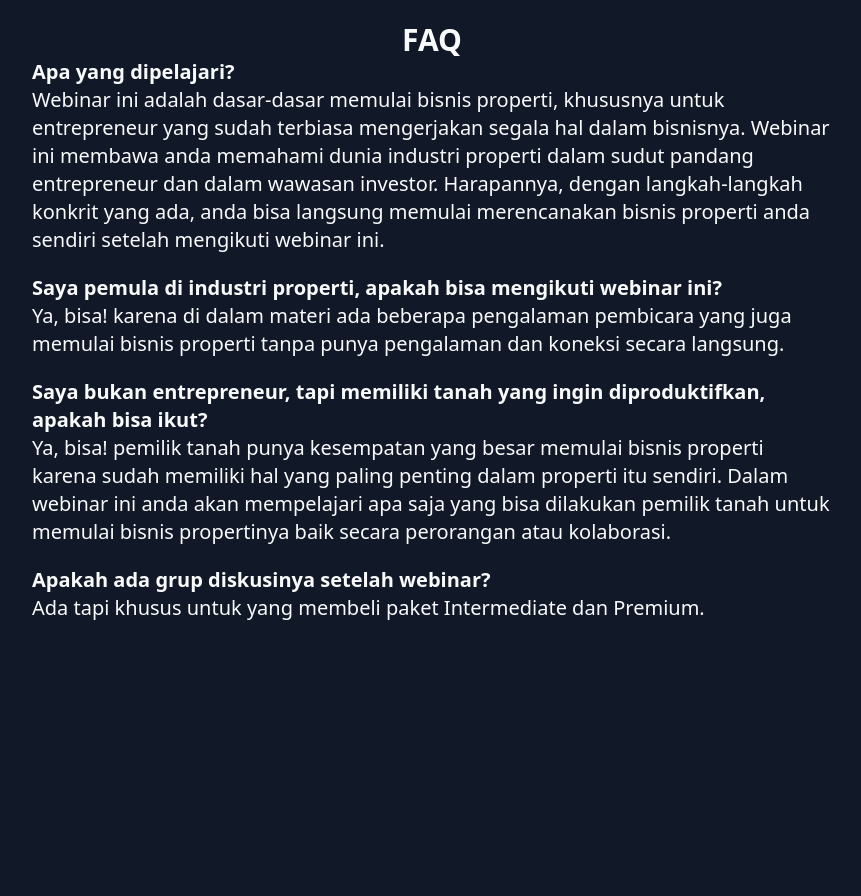
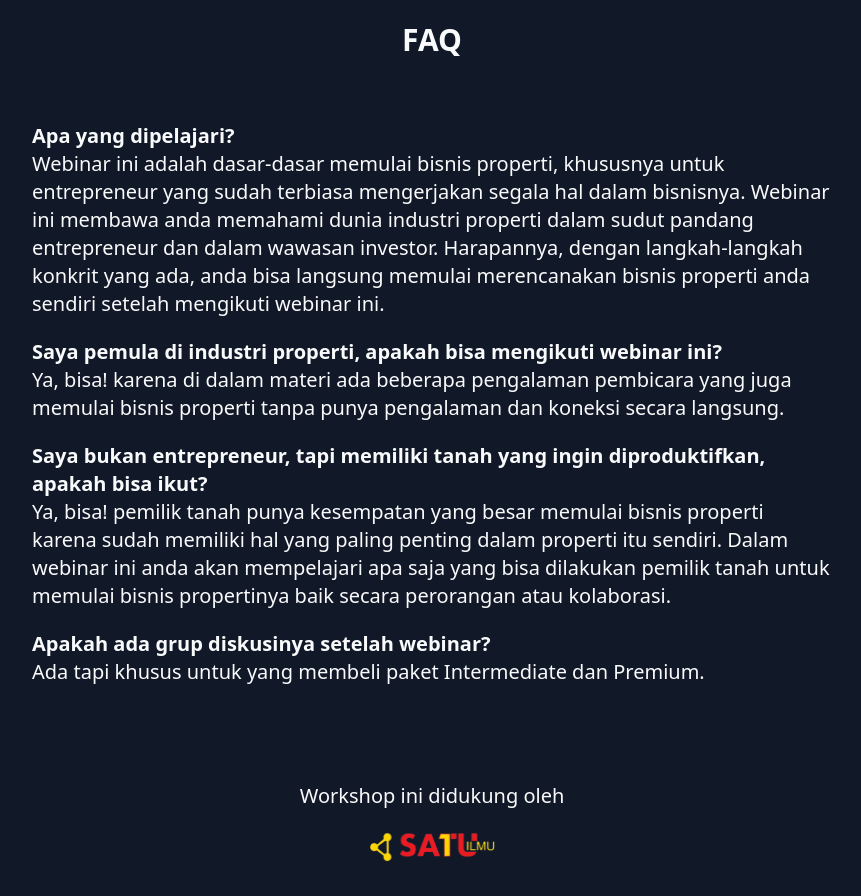
Before and after one commit to gunkiddedy/fauzan-landing-page, a website: page index.html in a window 1280 px wide. Shown: the part 6080-6976 px from the top of the page, without its empty margins (208-1069 px from the left). Before the commit the page ends 6734 px from the top, so only its background shows below. Drawn offline with nearby package versions, Linux system fonts and the light colour scheme; a script that the page names is missing.

Commit message:
create sponsor section

```diff
--- a/index.html
+++ b/index.html
@@ -682,7 +682,7 @@
                 faq
             </p>
 
-            <div class="asks flex flex-col space-y-5 text-xl px-60">
+            <div class="asks flex flex-col space-y-5 text-xl px-60 mt-16">
                 <!-- Apa yang dipelajari? -->
                 <div class="apa">
                     <p class="title font-bold">
@@ -733,6 +733,17 @@
                 </div>
             </div>
         </section>
+
+        <!-- sponsor -->
+        <section id="sponsor" class="mt-24">
+            <p class="title text-center text-xl">
+                Workshop ini didukung oleh
+            </p>
+
+            <div class="logo flex justify-center mt-4">
+                <img src="./assets/img/logo.png" class="w-32 h-auto" alt="">
+            </div>
+        </section>
     </div>
 </body>
 
```
Also changed, not shown: assets/css/tailwind.css, assets/img/logo.png (added).
